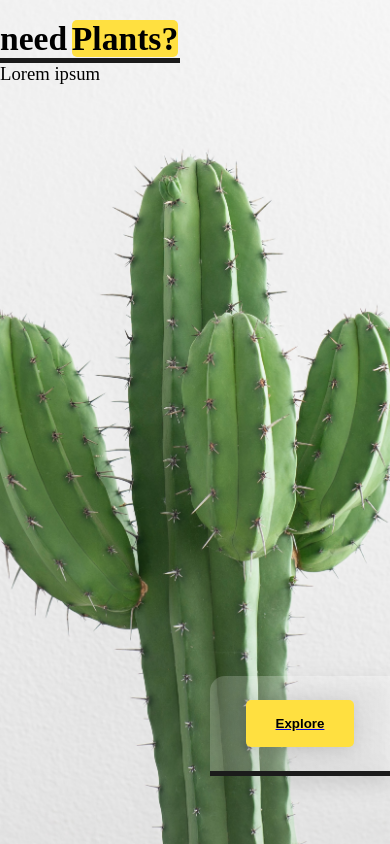
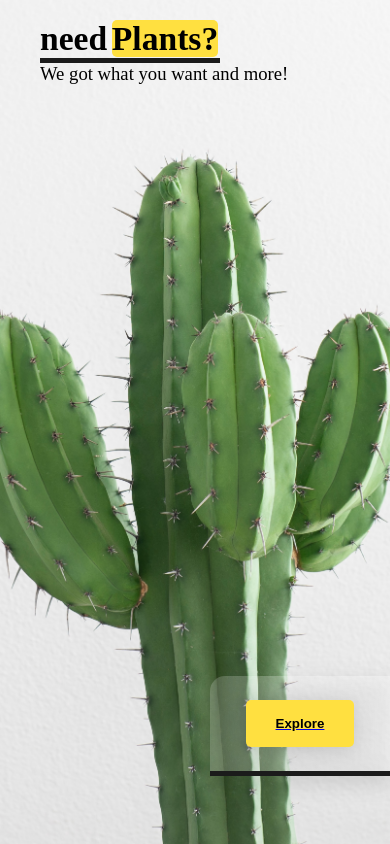
Before and after one commit to Anton-Sorkin/gruppprojectneedplants, a website built with Parcel: page src/index.html in a window 390 px wide. Built offline with nearby package versions, Linux system fonts and the light colour scheme.

Commit message:
added end styling and breakpoints to index.html

```diff
--- a/src/index.html
+++ b/src/index.html
@@ -14,7 +14,7 @@
         <h1>need</h1>
         <h1 id="start-yellow">Plants?</h1>
         <div class="start-block"></div>
-				<p>Lorem ipsum</p>
+        <p>We got what you want and more!</p>
       </header>
       <section class="start-section">
         <div class="start-item">
--- a/src/scss/main.scss
+++ b/src/scss/main.scss
@@ -19,8 +19,19 @@ body {
     height: 100vh;
     background-position: center;
     background-size: cover;
+    background-color: #f4f4f4;
+    @include laptop {
+      background-image: url("../assets/kara-eads-EbLX7oRo4vI-unsplash\ \(1\).jpg");
+      background-size: contain;
+      background-repeat: no-repeat;
+    }
     .start-header {
       padding-top: 20px;
+      padding-left: 40px;
+      @include laptop {
+        padding-top: 50px;
+        padding-left: 100px;
+      }
       h1 {
         display: inline;
         font-size: 2.1rem;
@@ -45,6 +56,9 @@ body {
       height: 100px;
       display: flex;
       flex-direction: row-reverse;
+      @include laptop {
+        right: 15%;
+      }
       .start-item {
         width: 180px;
         height: 100px;
```
Also changed, not shown: src/assets/kara-eads-EbLX7oRo4vI-unsplash (1).jpg (added). Lines whose indentation alone changed are shown as unchanged.
